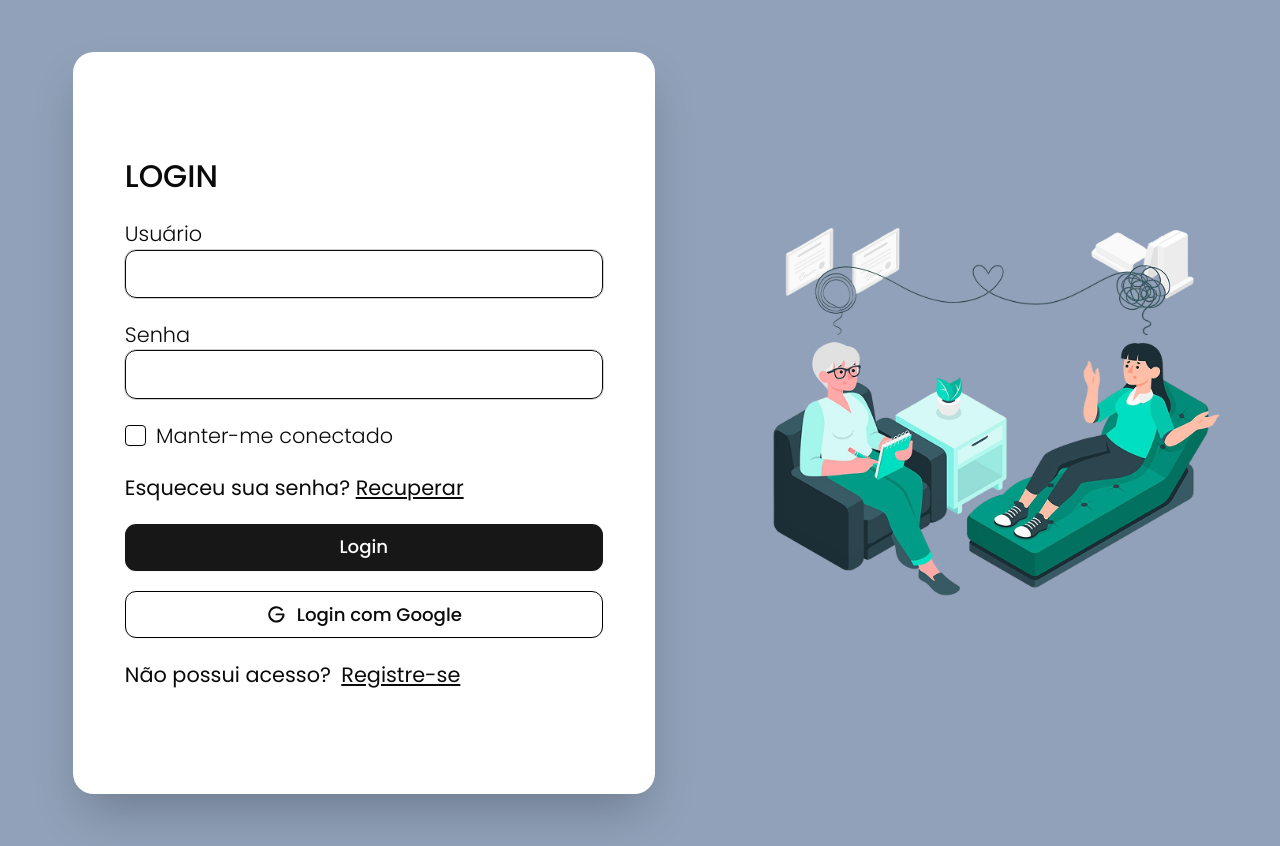
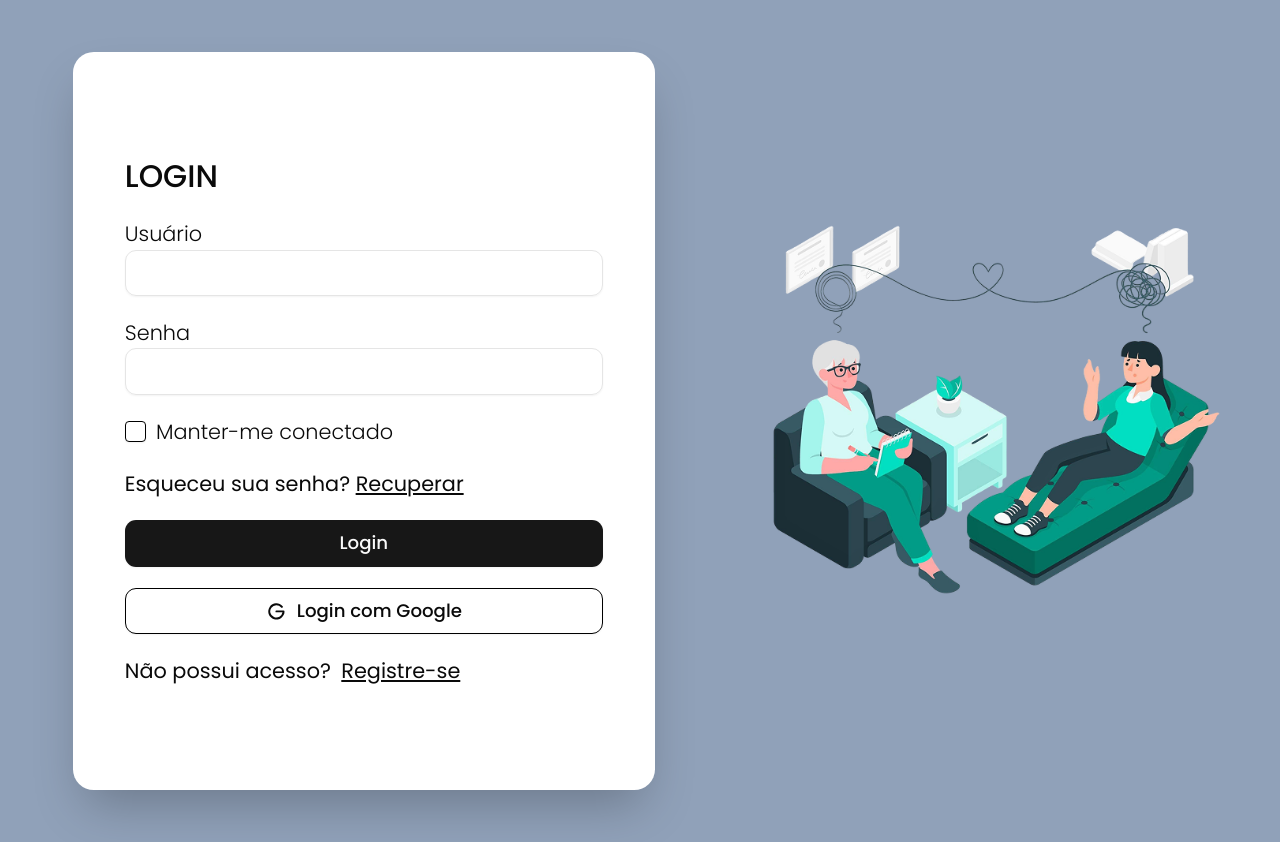
Before and after one commit to feliperocha27vn/mind-helping-profissional-fron-end, a React (Vite) app: page /login in a window 1280 px wide. Built offline with nearby package versions, Linux system fonts and the light colour scheme.

Commit message:
refactor: mudando inputs tradicionais pelo do shadcnUi

```diff
--- a/src/pages/Login/components/LoginForm.jsx
+++ b/src/pages/Login/components/LoginForm.jsx
@@ -1,5 +1,5 @@
 import { GoogleLoginButton } from '@/components/GoogleLoginButton'
-import { Input } from '@/components/Input'
+import { Input } from '@/components/ui/Input'
 import { Button } from '@/components/ui/button'
 import { Checkbox } from '@/components/ui/checkbox'
 import { GoogleOAuthProvider } from '@react-oauth/google'
@@ -23,11 +23,11 @@ export function LoginForm() {
     >
       <h1 className="text-2xl font-medium lg:mb-4">LOGIN</h1>
       <span className="font-light">Usuário</span>
-      <Input className={'border-zinc-400'} />
+      <Input />
       <span className="font-light">Senha</span>
-      <Input className={'border-zinc-400'} type="password" />
+      <Input type="password" />
       <div className="flex items-center gap-x-2">
-        <Checkbox className={'border-black  '} />
+        <Checkbox className={'border-black '} />
         <span className="font-light">Manter-me conectado</span>
       </div>
       <div>
```
